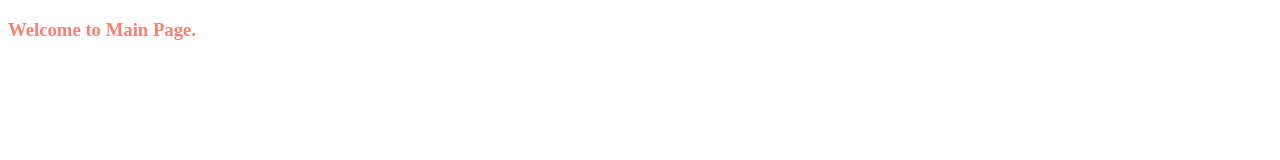
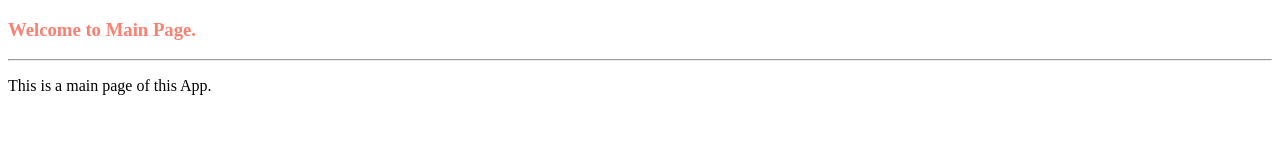
Before and after one commit to ShivaAslami/MyApp, a plain HTML site: page main.html in a window 1280 px wide. Drawn offline with Linux system fonts and the light colour scheme.

Commit message:
Add text in main.html

```diff
--- a/main.html
+++ b/main.html
@@ -8,5 +8,7 @@
 </head>
 <body>
     <h3 style="color: salmon">Welcome to Main Page.</h3>
+    <hr>
+    <p>This is a main page of this App. </p>
 </body>
 </html>
```
